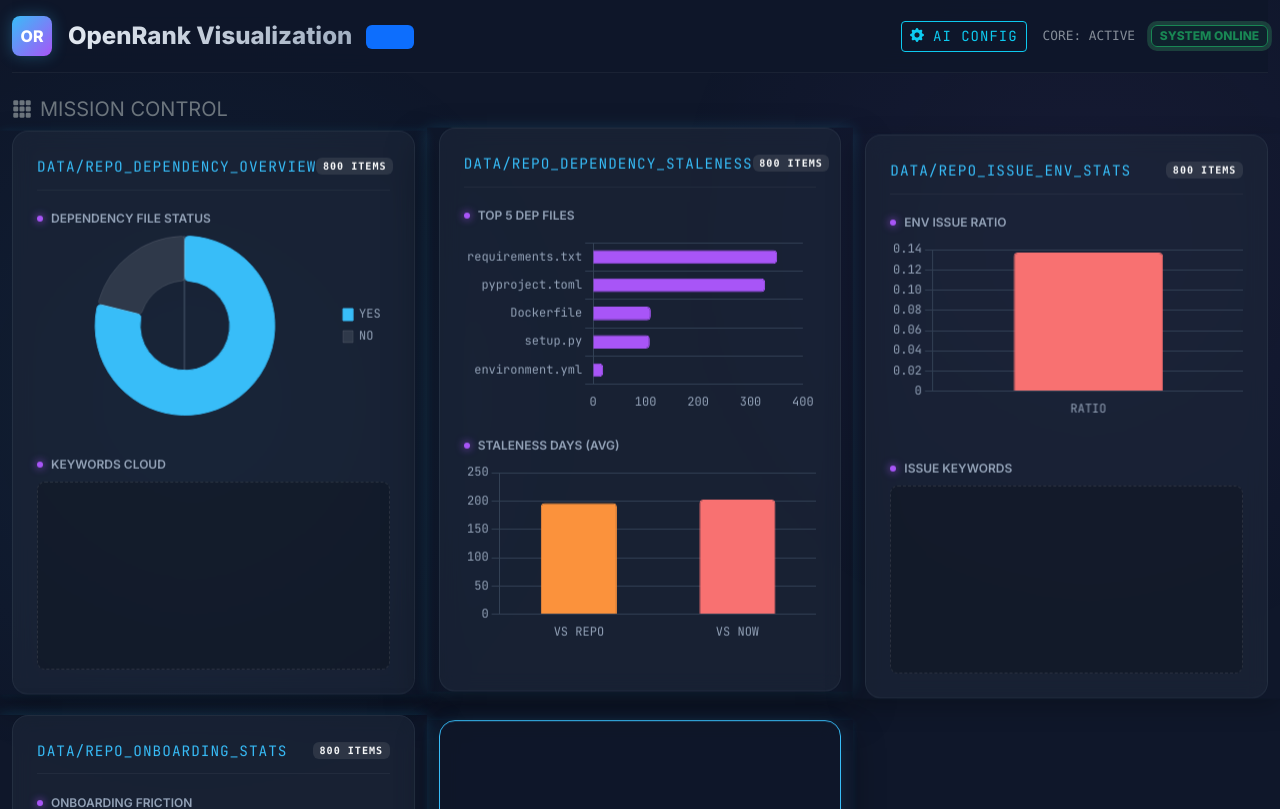
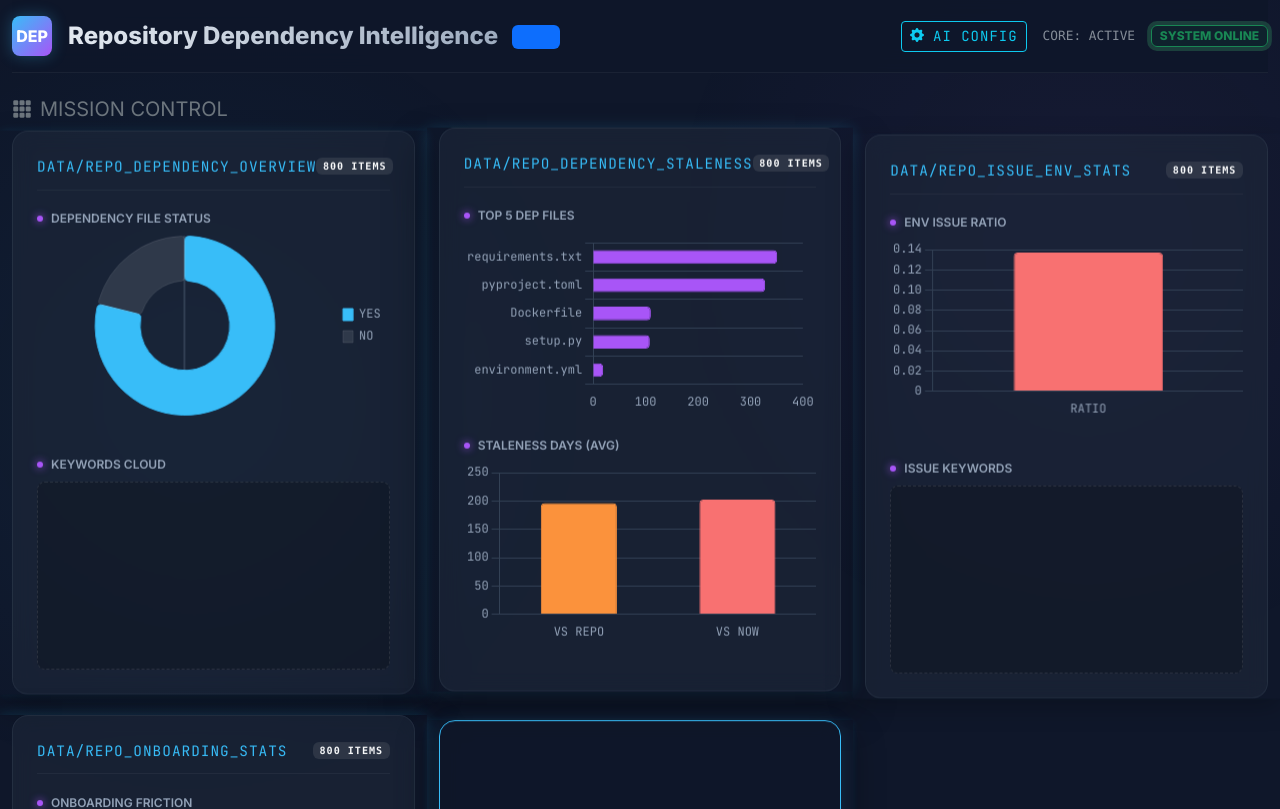
Before and after one commit to SSSSizn/OpenRank, a Flask app: page / in a window 1280 px wide. Shown: the top 809 px of the page. Run offline with Flask 3, Linux system fonts and the light colour scheme; data that the repository does not hold is empty; some libraries are stand-ins or nearby versions.

Commit message:
网页标题更改

```diff
--- a/webapp/templates/index.html
+++ b/webapp/templates/index.html
@@ -3,7 +3,7 @@
   <head>
     <meta charset="utf-8">
     <meta name="viewport" content="width=device-width, initial-scale=1">
-    <title>OpenRank 智能分析大屏</title>
+    <title>Repository Analysis Console</title>
     <!-- 引入 Bootstrap 5 -->
     <link href="https://cdn.jsdelivr.net/npm/bootstrap@5.3.0/dist/css/bootstrap.min.css" rel="stylesheet">
     <!-- Google Fonts -->
@@ -21,8 +21,8 @@
       <!-- 顶部导航栏 -->
       <header class="d-flex justify-content-between align-items-center py-3 mb-4 border-bottom border-secondary header-glass">
         <div class="d-flex align-items-center">
-          <div class="logo-box me-3">OR</div>
-          <h1 class="h4 m-0 fw-bold text-gradient">OpenRank Visualization <span class="badge bg-primary ms-2" style="font-size: 0.6em; vertical-align: middle;">PRO</span></h1>
+          <div class="logo-box me-3">DEP</div>
+          <h1 class="h4 m-0 fw-bold text-gradient">Repository Dependency Intelligence <span class="badge bg-primary ms-2" style="font-size: 0.6em; vertical-align: middle;">PRO</span></h1>
         </div>
         <div class="d-flex align-items-center gap-3">
              <button id="settingsBtn" class="btn btn-sm btn-outline-info d-flex align-items-center gap-2">
```
